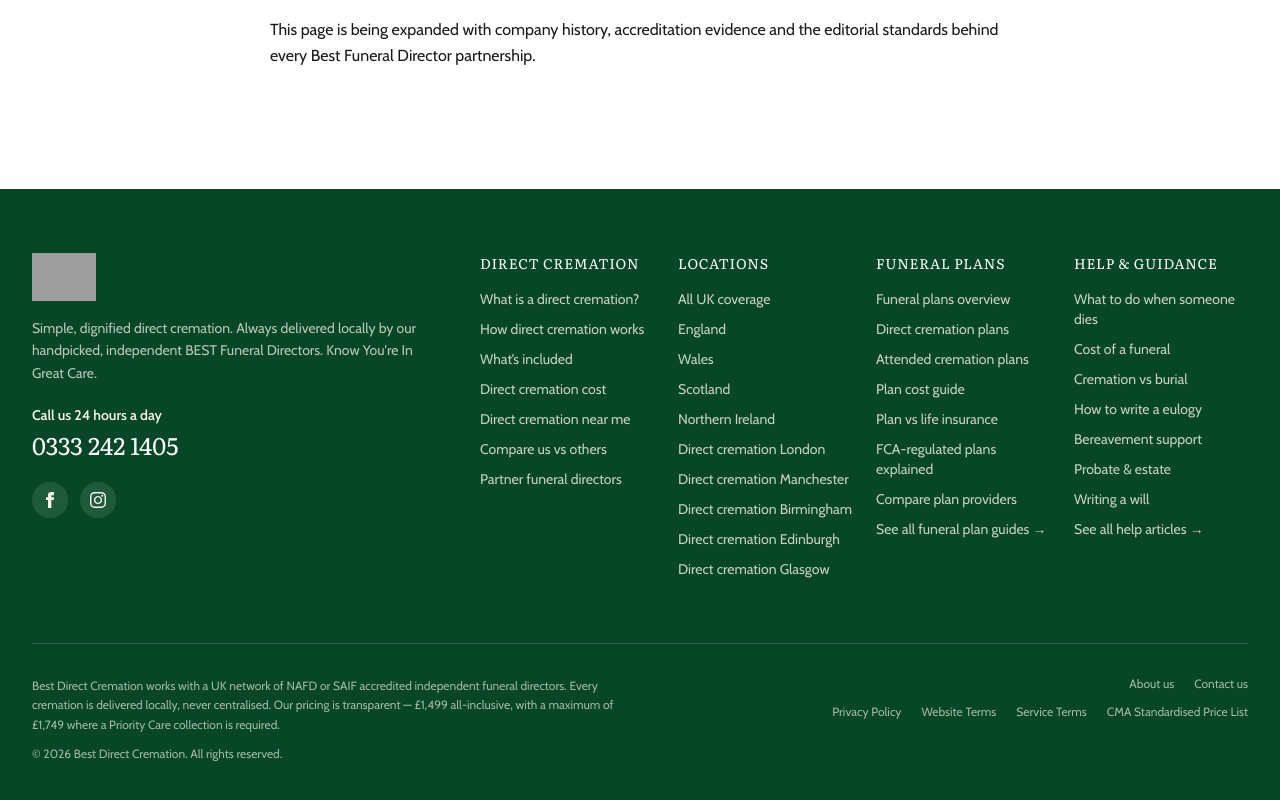
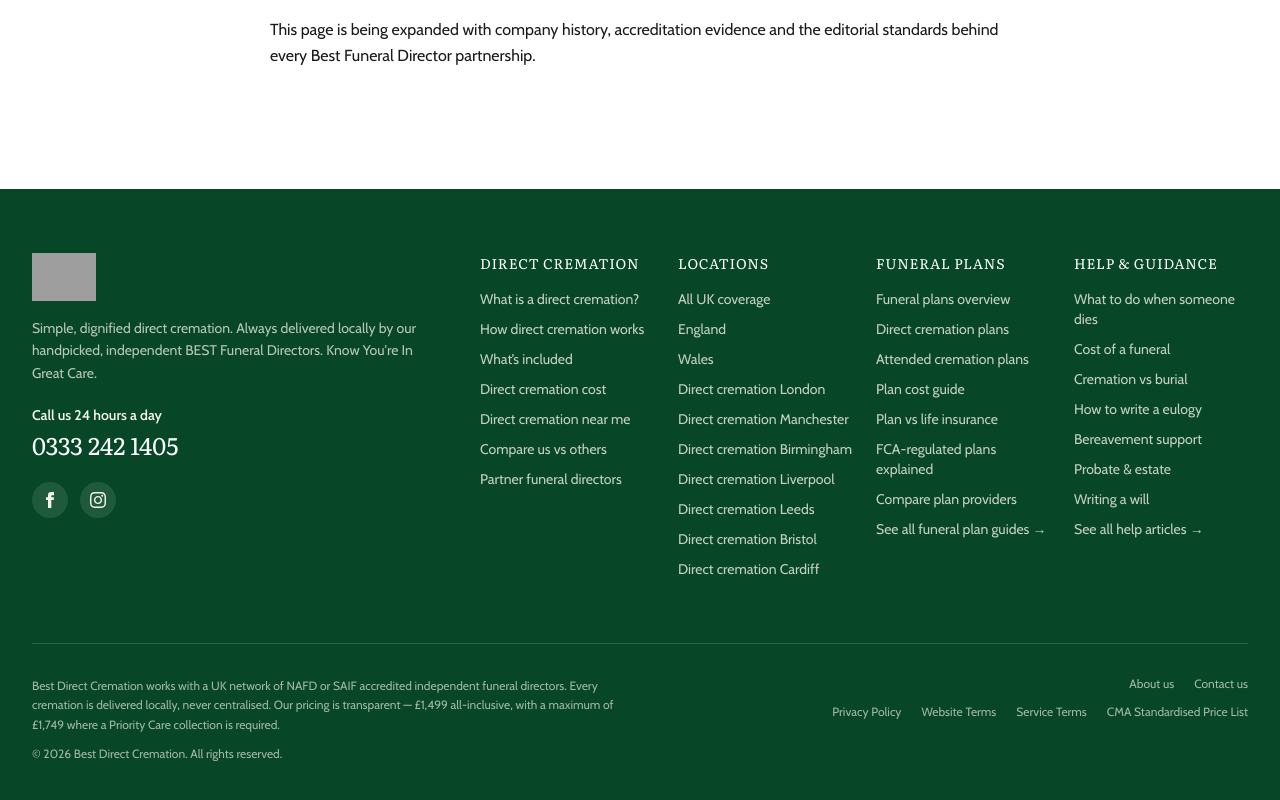
Before and after one commit to darinbutler/bestdirectcremation.co.uk, a Next.js app: page /about/ in a window 1280 px wide. Shown: the part 696-1496 px from the top of the page. Built offline with nearby package versions, Linux system fonts and the light colour scheme; grey boxes are pictures that could not be loaded.

Commit message:
Scotland + NI: indexable-but-honest — drop from nav, add expansion banner on pages

```diff
--- a/app/[county]/[town]/page.tsx
+++ b/app/[county]/[town]/page.tsx
@@ -8,7 +8,10 @@ import FAQ from '@/components/FAQ';
 import ProcessSteps from '@/components/ProcessSteps';
 import ComparisonStrip from '@/components/ComparisonStrip';
 import PriceBlock from '@/components/PriceBlock';
+import CoveragePendingBanner from '@/components/CoveragePendingBanner';
 import Container from '@/components/Container';
+
+const PENDING_COUNTRIES = new Set(['Scotland', 'Northern Ireland']);
 import PhoneCTA from '@/components/PhoneCTA';
 import JsonLd from '@/components/JsonLd';
 import { breadcrumbSchema, faqPageSchema, funeralHomeSchema, jsonLdString, serviceSchema } from '@/lib/seo';
@@ -40,6 +43,7 @@ export default async function TownPage({ params }: Props) {
   const t = await sanity.fetch(townByPathQuery, { county: params.county, town: params.town });
   if (!t) notFound();
   const path = `/${t.county?.slug}/${t.slug}/`;
+  const isPending = PENDING_COUNTRIES.has(t.county?.country);
   return (
     <>
       <Hero
@@ -47,6 +51,7 @@ export default async function TownPage({ params }: Props) {
         title={`Direct Cremation in ${t.name}`}
         subtitle={`Local, dignified direct cremation for families in ${t.name}, ${t.county?.name}. Call us 24 hours a day.`}
       />
+      {isPending && <CoveragePendingBanner areaName={t.name} />}
       {t.uniqueLocalAngle && (
         <Container className="py-10 max-w-prose-wide">
           <p className="text-ink/85 text-base leading-relaxed italic border-l-4 border-gold pl-4">
--- a/app/[county]/page.tsx
+++ b/app/[county]/page.tsx
@@ -9,7 +9,10 @@ import FAQ from '@/components/FAQ';
 import ProcessSteps from '@/components/ProcessSteps';
 import ComparisonStrip from '@/components/ComparisonStrip';
 import PriceBlock from '@/components/PriceBlock';
+import CoveragePendingBanner from '@/components/CoveragePendingBanner';
 import Container from '@/components/Container';
+
+const PENDING_COUNTRIES = new Set(['Scotland', 'Northern Ireland']);
 import PhoneCTA from '@/components/PhoneCTA';
 import JsonLd from '@/components/JsonLd';
 import { breadcrumbSchema, faqPageSchema, funeralHomeSchema, jsonLdString, serviceSchema } from '@/lib/seo';
@@ -42,6 +45,7 @@ export default async function CountyPage({ params }: Props) {
   const c = await sanity.fetch(countyBySlugQuery, { slug: params.county });
   if (!c) notFound();
   const path = `/${c.slug}/`;
+  const isPending = PENDING_COUNTRIES.has(c.country);
   return (
     <>
       <Hero
@@ -49,6 +53,7 @@ export default async function CountyPage({ params }: Props) {
         title={`Direct Cremation in ${c.name}`}
         subtitle={`Always delivered locally by handpicked independent funeral directors serving ${c.name}. Call us 24 hours a day to arrange a Best Direct Cremation.`}
       />
+      {isPending && <CoveragePendingBanner areaName={c.name} />}
       <LongFormSections sections={c.longFormSections || []} />
       <ProcessSteps />
       <ComparisonStrip />
--- a/components/CoveragePendingBanner.tsx
+++ b/components/CoveragePendingBanner.tsx
@@ -3,26 +3,32 @@ import PhoneCTA from './PhoneCTA';
 import { SITE } from '@/lib/site';
 
 /**
- * Used on county / town pages where coverageStatus === 'coming-soon'.
- * Captures the call AND offers the alternative — exactly the pattern asked for.
+ * Shown on county / town pages where we don't yet operate a partner FD
+ * (currently Scotland and Northern Ireland).
+ * Soft, transparent treatment — pages still indexable for organic search
+ * but visitors are told the truth and given a clear path: we'll connect
+ * them to a trusted local FD.
  */
 export default function CoveragePendingBanner({ areaName }: { areaName: string }) {
   return (
     <section className="bg-gold/10 border-y border-gold/30">
       <Container className="py-10 md:py-12 max-w-3xl">
-        <p className="text-sm uppercase tracking-widest text-gold-dark font-semibold mb-3">We&apos;re growing into {areaName}</p>
-        <h2 className="font-serif text-2xl md:text-3xl text-navy mb-3">
-          We will soon be serving families in {areaName}
+        <p className="text-sm uppercase tracking-widest text-gold-dark font-semibold mb-3">
+          Expanding into {areaName}
+        </p>
+        <h2 className="font-serif text-2xl md:text-3xl text-green mb-3">
+          {SITE.name} is growing its network in {areaName}
         </h2>
         <p className="text-ink/85 leading-relaxed mb-5">
-          {SITE.name} is finalising the local funeral directors that we will partner with in {areaName}.
-          If you need to arrange a direct cremation now, please call us. We will either:
+          {SITE.name} is in the process of partnering with vetted independent funeral directors in {areaName}.
+          If you need to arrange a direct cremation today, please call us — we will:
         </p>
-        <ul className="list-disc pl-5 space-y-1 text-ink/85 text-sm mb-6">
-          <li>Connect you with a partner funeral director already serving the surrounding area, or</li>
+        <ul className="list-disc pl-5 space-y-1.5 text-ink/85 text-sm mb-7">
+          <li>Confirm whether we can serve your specific area through an existing partner, or</li>
           <li>Recommend a trusted local independent funeral director who meets the same standards of care we require from every Best Funeral Director.</li>
         </ul>
-        <PhoneCTA size="md" variant="gold" showSubtext />
+        <PhoneCTA size="md" variant="green" />
+        <p className="text-xs italic text-green mt-2 font-medium">{SITE.promiseSubtext}</p>
       </Container>
     </section>
   );
--- a/lib/nav.ts
+++ b/lib/nav.ts
@@ -35,13 +35,13 @@ export const FOOTER_SECTIONS: NavSection[] = [
       { label: 'All UK coverage',                  href: '/coverage/' },
       { label: 'England',                          href: '/coverage/#england' },
       { label: 'Wales',                            href: '/coverage/#wales' },
-      { label: 'Scotland',                         href: '/coverage/#scotland' },
-      { label: 'Northern Ireland',                 href: '/coverage/#northern-ireland' },
       { label: 'Direct cremation London',          href: '/london/' },
       { label: 'Direct cremation Manchester',      href: '/manchester/' },
       { label: 'Direct cremation Birmingham',      href: '/west-midlands/' },
-      { label: 'Direct cremation Edinburgh',       href: '/edinburgh/' },
-      { label: 'Direct cremation Glasgow',         href: '/glasgow/' },
+      { label: 'Direct cremation Liverpool',       href: '/merseyside/' },
+      { label: 'Direct cremation Leeds',           href: '/west-yorkshire/' },
+      { label: 'Direct cremation Bristol',         href: '/bristol/' },
+      { label: 'Direct cremation Cardiff',         href: '/cardiff/' },
     ],
   },
   {
```
